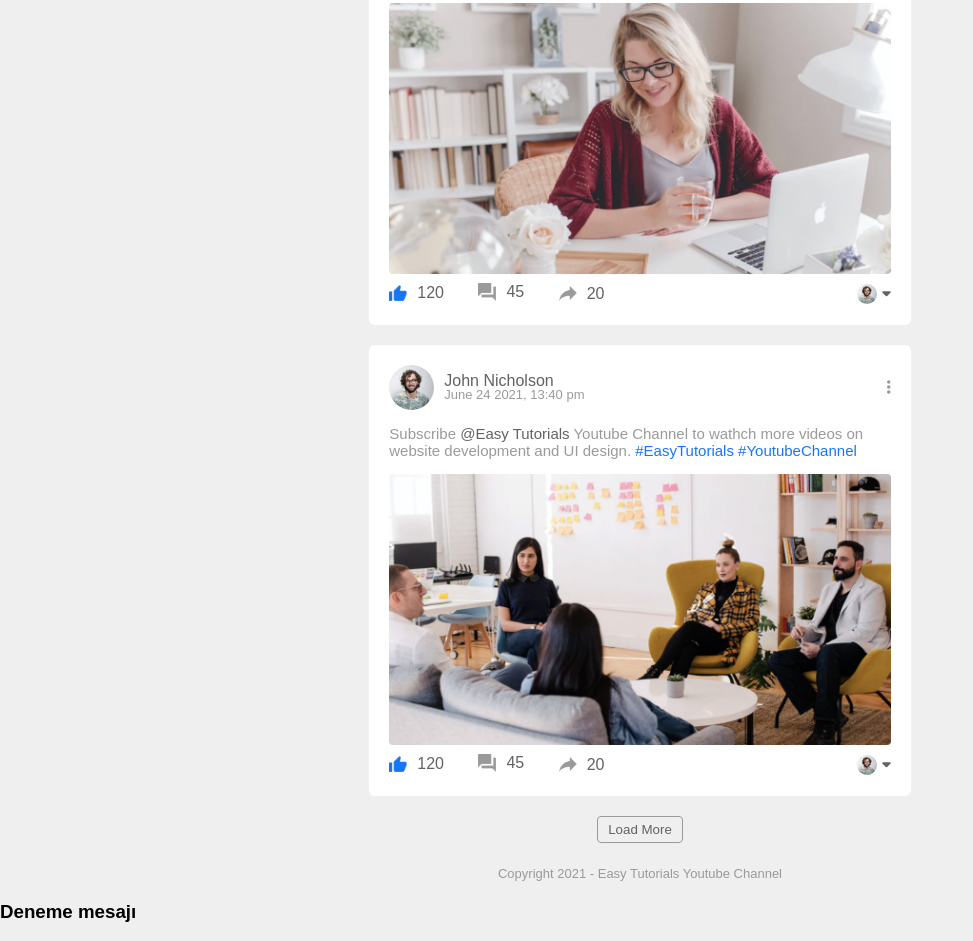
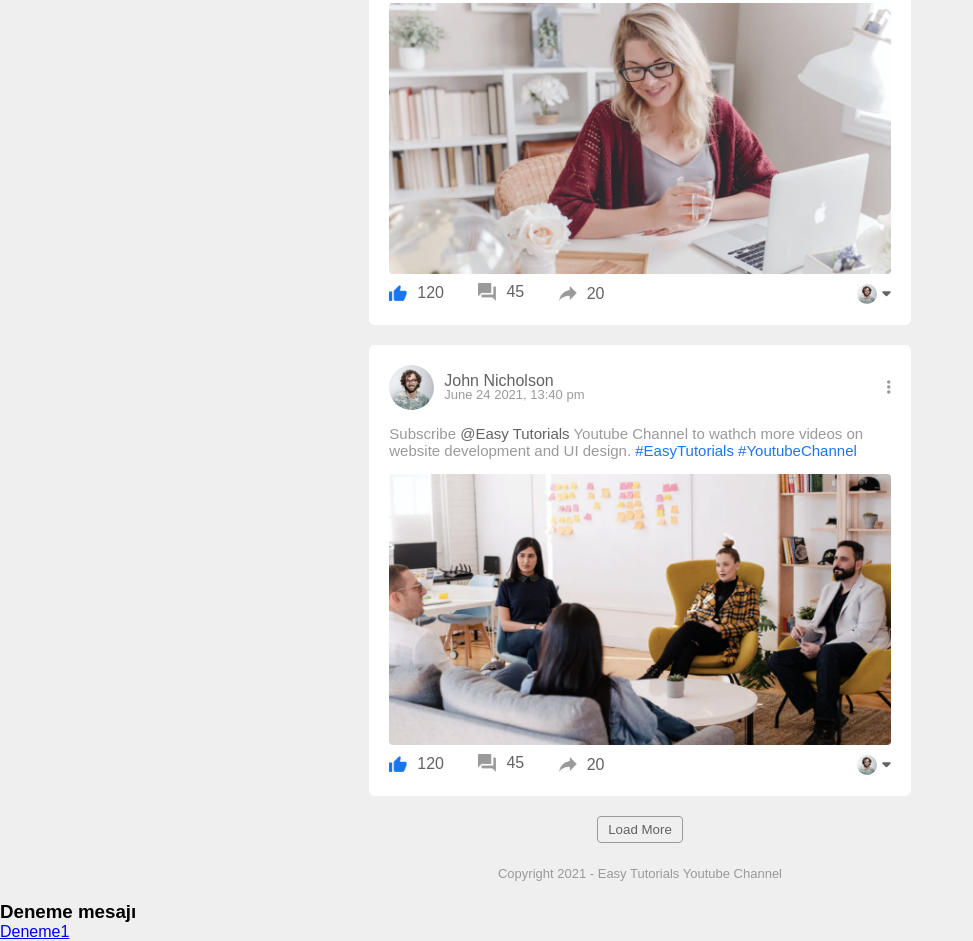
Before and after one commit to tonnyFrodo/repo2, a plain HTML site: page index.html in a window 1280 px wide. Shown: the part 2021-2962 px from the top of the page, without its empty margins (0-973 px from the left). Drawn offline with Linux system fonts and the light colour scheme.

Commit message:
deneme1 eklendi

```diff
--- a/index.html
+++ b/index.html
@@ -404,5 +404,6 @@
         <div class="yeniEkledik">
             <h3>Deneme mesajı</h3>
         </div>
+        <a href="#">Deneme1</a>
     </body>
 </html>
```
